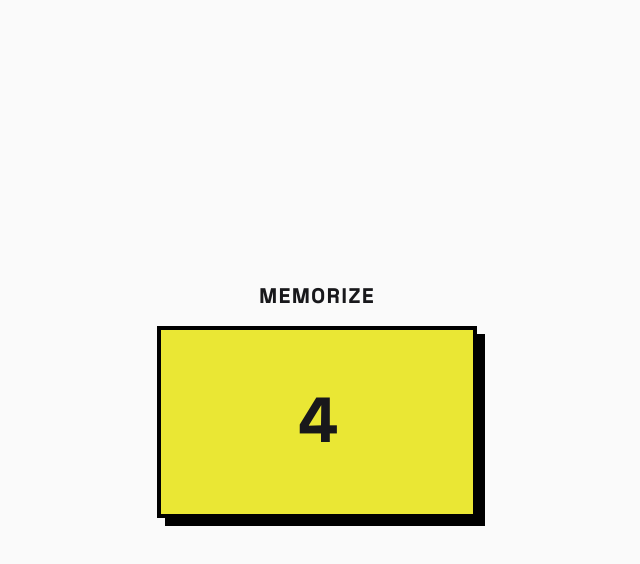
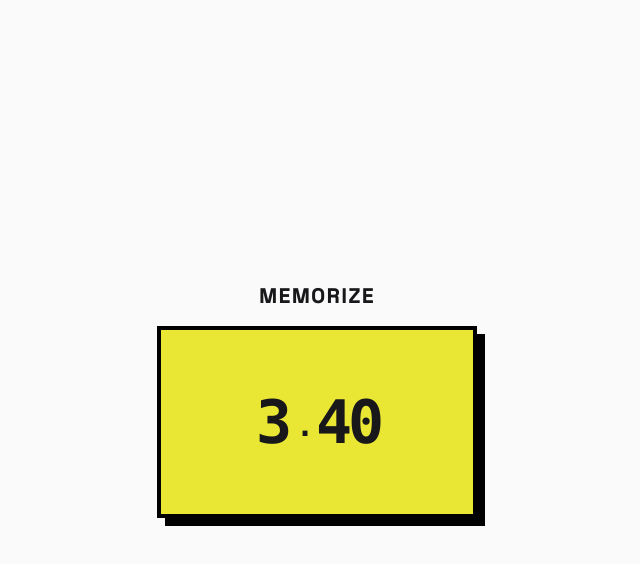
Before and after one commit to pabloyanezb/color-guesser, a Next.js app: page / in a window 1280 px wide. Both pictures are taken after a click on the button "PLAY". Shown: the top 564 px of the page, without its empty margins (323-963 px from the left). Built offline with nearby package versions, Linux system fonts and the light colour scheme.

Commit message:
feat: implement ClockTimer component and refactor MemorizePhase to use it for countdown display

```diff
--- a/src/app/styles/animations.css
+++ b/src/app/styles/animations.css
@@ -24,6 +24,37 @@
   }
 }
 
+@keyframes digit-spin {
+  0% {
+    transform: translateY(0) scale(1);
+    filter: blur(0px);
+    opacity: 1;
+  }
+  50% {
+    transform: translateY(-50%) scale(0.8);
+    filter: blur(3px);
+    opacity: 0.5;
+  }
+  100% {
+    transform: translateY(-100%) scale(1);
+    filter: blur(5px);
+    opacity: 0;
+  }
+}
+
+@keyframes digit-settle-final {
+  0% {
+    transform: translateY(-100%) scale(1.2);
+    filter: blur(5px);
+    opacity: 0;
+  }
+  100% {
+    transform: translateY(0) scale(1);
+    filter: blur(0px);
+    opacity: 1;
+  }
+}
+
 .digit-wheel {
   animation: digit-wheel 0.2s ease-in-out infinite;
   display: inline-block;
@@ -32,6 +63,16 @@
 .digit-settle {
   animation: digit-settle 0.5s linear forwards;
   display: inline-block;
+}
+
+.animate-digit-spin {
+  animation: digit-spin 0.4s ease-in forwards !important;
+  display: inline-block !important;
+}
+
+.animate-digit-settle {
+  animation: digit-settle-final 0.3s ease-out forwards !important;
+  display: inline-block !important;
 }
 
 @keyframes slide-in {
@@ -56,6 +97,72 @@
   }
 }
 
+@keyframes countdown-flip {
+  0% {
+    transform: rotateX(0deg);
+    filter: blur(0);
+  }
+  50% {
+    transform: rotateX(90deg);
+    filter: blur(1px);
+  }
+  100% {
+    transform: rotateX(0deg);
+    filter: blur(0);
+  }
+}
+
+@keyframes countdown-down {
+  0% {
+    transform: translateY(-100%);
+    opacity: 0;
+  }
+  20% {
+    transform: translateY(10%);
+    opacity: 1;
+  }
+  100% {
+    transform: translateY(0);
+    opacity: 1;
+  }
+}
+
+@keyframes countdown-up {
+  0% {
+    transform: translateY(100%);
+    opacity: 0;
+  }
+  20% {
+    transform: translateY(-10%);
+    opacity: 1;
+  }
+  100% {
+    transform: translateY(0);
+    opacity: 1;
+  }
+}
+
+@keyframes countdown-settle {
+  0% {
+    transform: scale(1.1);
+  }
+  100% {
+    transform: scale(1);
+  }
+}
+
+.animate-countdown-down {
+  animation: countdown-down 0.3s ease-out forwards;
+}
+
+.animate-countdown-up {
+  animation: countdown-up 0.3s ease-out forwards;
+}
+
+.animate-countdown-settle {
+  animation: countdown-settle 0.15s ease-out forwards;
+}
+
 .fade-in {
   animation: slide-in 600ms cubic-bezier(0.34, 1.56, 0.64, 1) forwards;
 }
--- a/src/components/phases/MemorizePhase.tsx
+++ b/src/components/phases/MemorizePhase.tsx
@@ -4,15 +4,17 @@ import { useState, useEffect } from "react";
 import { generateColorSequence, getRotationDelay } from "@/lib/game";
 import type { MemorizePhaseProps } from "@/types";
 import { ColorSwatch } from "@/components/ui/ColorSwatch";
+import { ClockTimer } from "@/components/ui/ClockTimer";
 
 const ROTATION_COUNT = 4;
 const TARGET_DISPLAY_TIME = 400;
 const MEMORIZE_TIME = 5;
+const COUNTDOWN_INTERVAL = 100;
 
 export function MemorizePhase({ targetColor, onComplete }: MemorizePhaseProps) {
   const [displayColor, setDisplayColor] = useState("");
   const [phase, setPhase] = useState<"rotate" | "display" | "countdown">("rotate");
-  const [countdown, setCountdown] = useState(MEMORIZE_TIME);
+  const [countdownMs, setCountdownMs] = useState(MEMORIZE_TIME * 1000);
 
   useEffect(() => {
     if (phase !== "rotate") return;
@@ -39,13 +41,13 @@ export function MemorizePhase({ targetColor, onComplete }: MemorizePhaseProps) {
 
   useEffect(() => {
     if (phase !== "countdown") return;
-    if (countdown <= 0) {
+    if (countdownMs <= 0) {
       onComplete();
       return;
     }
-    const timer = setTimeout(() => setCountdown((c) => c - 1), 1000);
+    const timer = setTimeout(() => setCountdownMs((c) => c - COUNTDOWN_INTERVAL), COUNTDOWN_INTERVAL);
     return () => clearTimeout(timer);
-  }, [phase, countdown, onComplete]);
+  }, [phase, countdownMs, onComplete]);
 
   return (
     <div className="flex flex-col gap-4 w-full items-center">
@@ -58,7 +60,10 @@ export function MemorizePhase({ targetColor, onComplete }: MemorizePhaseProps) {
         bordered
       >
         {phase === "countdown" && (
-          <span className="text-6xl font-bold">{countdown}</span>
+          <ClockTimer
+            milliseconds={countdownMs}
+            onComplete={() => {}}
+          />
         )}
       </ColorSwatch>
     </div>
--- /dev/null
+++ b/src/components/ui/ClockTimer.tsx
@@ -0,0 +1,29 @@
+"use client";
+
+import { useEffect } from "react";
+
+interface ClockTimerProps {
+  milliseconds: number;
+  onComplete: () => void;
+}
+
+export function ClockTimer({ milliseconds, onComplete }: ClockTimerProps) {
+  useEffect(() => {
+    if (milliseconds <= 0) {
+      onComplete();
+    }
+  }, [milliseconds, onComplete]);
+
+  const whole = Math.floor(milliseconds / 1000);
+  const tenths = Math.floor((milliseconds % 1000) / 100);
+  const hundredths = Math.floor((milliseconds % 100) / 10);
+
+  return (
+    <span className="font-bold text-6xl inline-flex items-center font-mono tabular-nums">
+      <span className="w-10 text-center">{whole}</span>
+      <span className="text-3xl mx-0.5 relative top-1">.</span>
+      <span className="w-8 text-center">{tenths}</span>
+      <span className="w-8 text-center">{hundredths}</span>
+    </span>
+  );
+}
```
Also changed, not shown: 1 other file (tests, documents, lock files or other folders).
